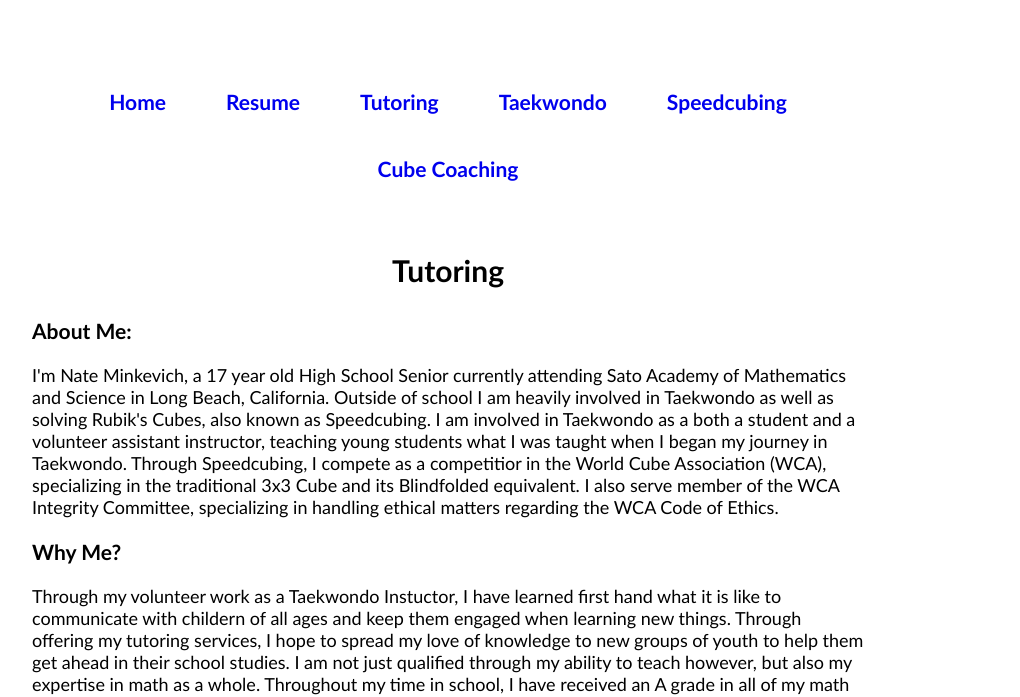
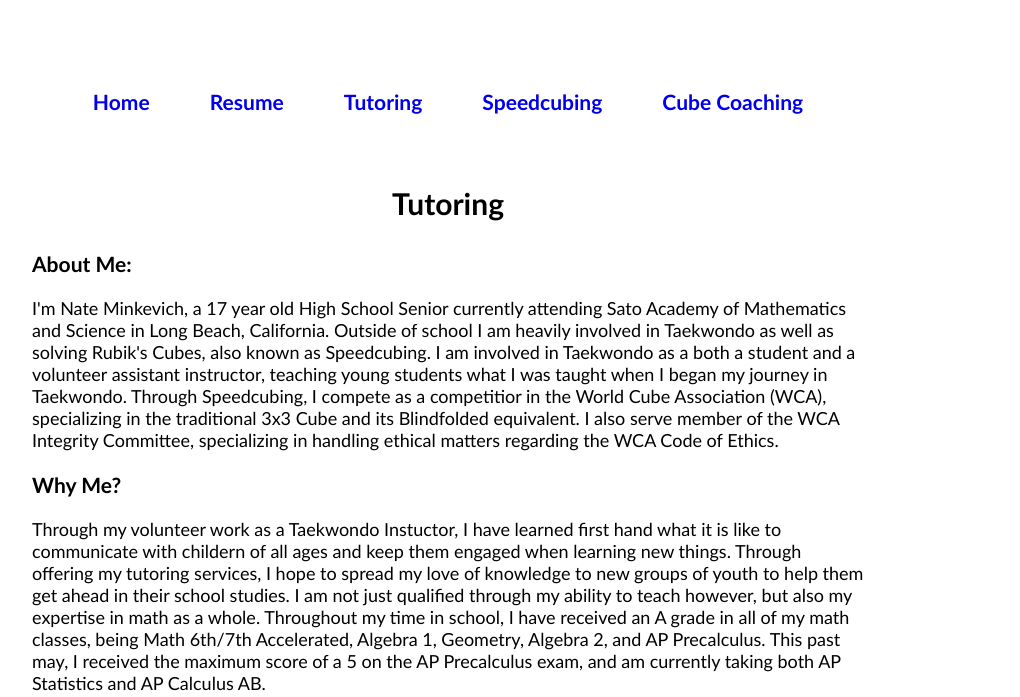
Before and after one commit to nateminkevich/first-website, a plain HTML site: page tutoring.html in a window 1280 px wide. Shown: the top 697 px of the page, without its empty margins (192-1212 px from the left). Drawn offline with Linux system fonts and the light colour scheme.

Commit message:
Update tutoring.html

```diff
--- a/tutoring.html
+++ b/tutoring.html
@@ -11,7 +11,6 @@
             <h3><a href= "index.html" class="menu-option">Home</a></h3>
             <h3><a href= "resume.html" class="menu-option">Resume</a></h3>
             <h3><a href= "tutoring.html" class="menu-option">Tutoring</a></h3>
-            <h3><a href= "taekwondo.html" class="menu-option">Taekwondo</a></h3>
             <h3><a href= "speedcubing.html" class="menu-option">Speedcubing</a></h3>
             <h3><a href= "cube-coaching.html" class="menu-option">Cube Coaching</a></h3>
         </section>
```
